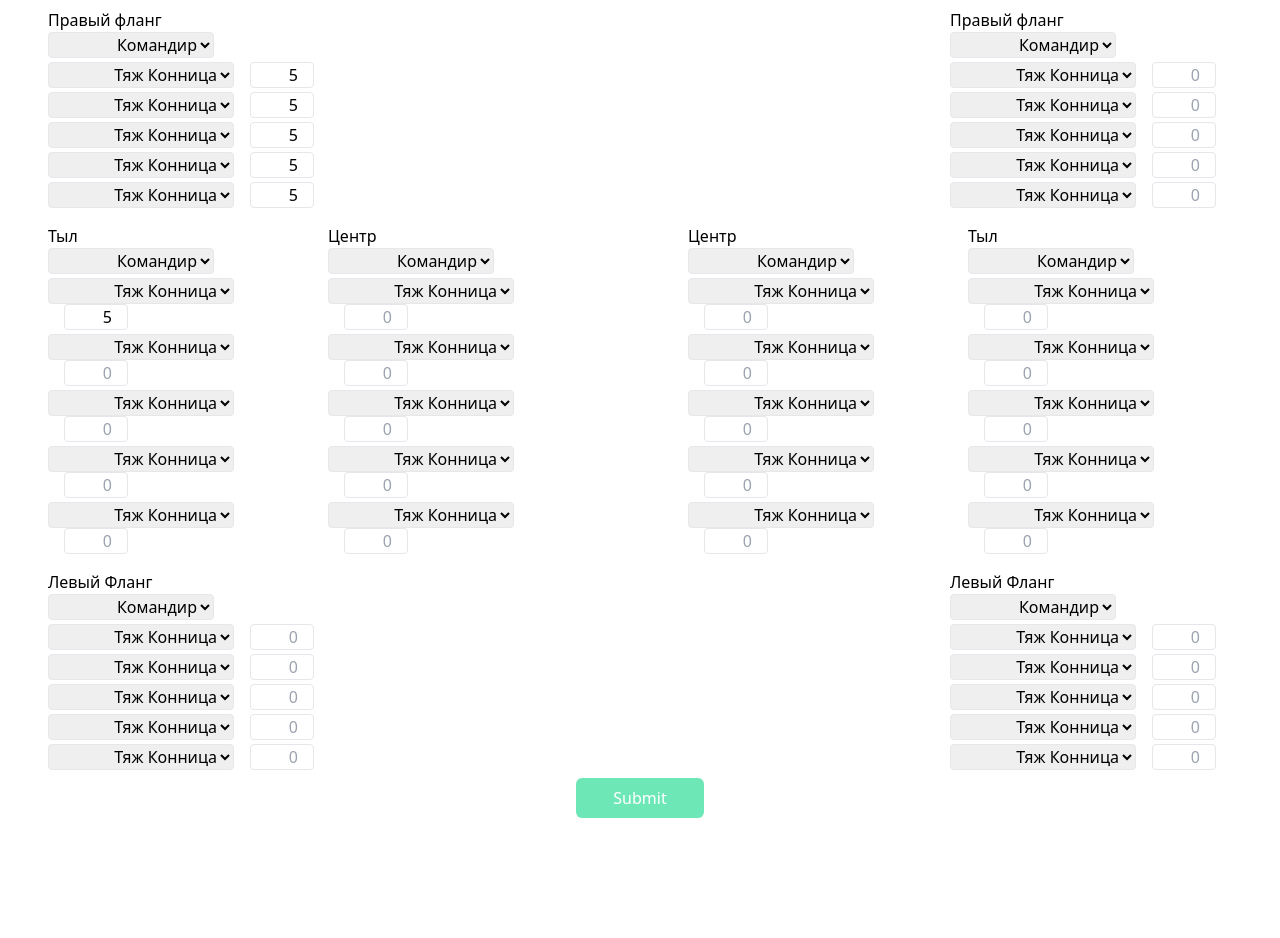
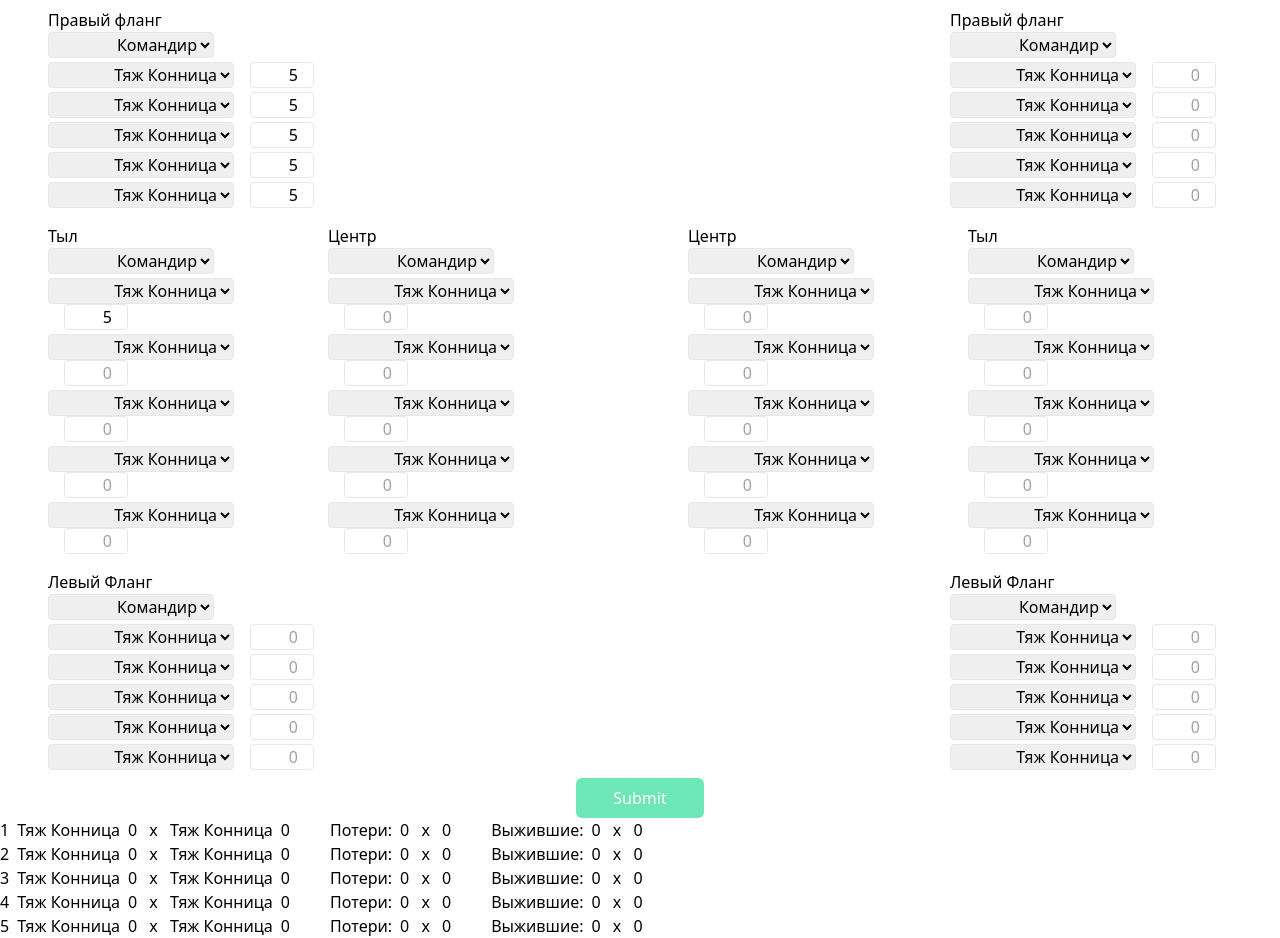
Before and after one commit to frisko-sposad/Next-VPI, a Next.js app: page /battle-calculator in a window 1280 px wide. Both pictures are taken after typing "5", "5", "5", "5", "5", "5" into the empty fields and a click on the input 640 px from the left and 798 px from the top of the page. Before the commit the page ends 818 px from the top, so only its background shows below. Built offline with nearby package versions, Linux system fonts and the light colour scheme.

Commit message:
added logs

```diff
--- /dev/null
+++ b/components/logs.tsx
@@ -0,0 +1,54 @@
+import React from 'react';
+import { memo } from 'react';
+
+function Logs({ logData }) {
+  console.log(logData);
+
+  const logs = logData?.map((round, index) => {
+    return (
+      <div key={`${round.round}-${index}`}>
+        <span className="pr-2">{round.round}</span>
+        <span className="pr-2">{round.name1}</span>
+        <span className="pr-2">{round.number1}</span>
+        <span className="pr-2"> x </span>
+        <span className="pr-2">{round.name2}</span>
+        <span className="pr-10">{round.number2}</span>
+        <span className="pr-2">Потери:</span>
+        <span className="pr-2">{round.losses1}</span>
+        <span className="pr-2"> x </span>
+        <span className="pr-10">{round.losses2}</span>
+        <span className="pr-2">Выжившие:</span>
+        <span className="pr-2">{round.alive1}</span>
+        <span className="pr-2"> x </span>
+        <span className="pr-2">{round.alive2}</span>
+      </div>
+    );
+  });
+
+  return <div>{logs} </div>;
+}
+
+// function Cell({ value }): JSX.Element {
+//   return <span className="px-1">{value}</span>;
+// }
+
+// function Player({ flank, name }) {
+//   const flankReport = flank.map((squad, index) => {
+//     return (
+//       <div key={`${index}-${squad.squadUnit.id}`}>
+//         <Cell value={squad.squadUnit.name} />
+//         <Cell value={squad.squadUnit.squadNumber} />
+//         <Cell value={squad.squadHero.heroName} />
+//       </div>
+//     );
+//   });
+
+//   return (
+//     <>
+//       <div>{name}</div>
+//       {flankReport}
+//     </>
+//   );
+// }
+
+export default memo(Logs);
--- a/function/battle.ts
+++ b/function/battle.ts
@@ -39,10 +39,8 @@ export interface ParseData {
   player2: Flank;
 }
 
-export function battle(unitData: ParseData): void {
-  const lossData = [];
-  const liveUnits1 = [];
-  const liveUnits2 = [];
+export function battle(unitData: ParseData, setLogData): void {
+  const logData = [];
   const roundNumber = 10;
   const flankRows = {
     rightFlank1: 0,
@@ -76,8 +74,7 @@ export function battle(unitData: ParseData): void {
         currentUnitsCenter1,
         currentUnitsCenter2,
       );
-
-      lossData.push({
+      logData.push({
         round,
         name1: squadUnit1.name,
         name2: squadUnit2.name,
@@ -88,6 +85,7 @@ export function battle(unitData: ParseData): void {
         alive1: (currentUnitsCenter1 ? currentUnitsCenter1 : squadUnit1.squadNumber) - lossesPlayer1,
         alive2: (currentUnitsCenter2 ? currentUnitsCenter2 : squadUnit2.squadNumber) - lossesPlayer2,
       });
+
       currentUnitsCenter1 = aliveUnits1;
       currentUnitsCenter2 = aliveUnits2;
 
@@ -99,13 +97,6 @@ export function battle(unitData: ParseData): void {
         center1[flankRows.centerFlank1].squadUnit.morality,
         center2[flankRows.centerFlank2].squadUnit.morality,
       );
-      // console.log(moral1, moral2);
-      // const moral1 =
-      //   currentUnitsCenter1 <=
-      //   (squadUnit1.squadNumber * (100 - center1[flankRows.centerFlank1].squadUnit.morality)) / 100;
-      // const moral2 =
-      //   currentUnitsCenter2 <=
-      //   (squadUnit2.squadNumber * (100 - center2[flankRows.centerFlank1].squadUnit.morality)) / 100;
 
       // Проверка морали, если не проходит то берём следующий ряд, если проходит то подставляем выживших юнитов
       if (moral1) {
@@ -123,5 +114,6 @@ export function battle(unitData: ParseData): void {
       }
     }
   }
-  console.log(lossData);
+  console.log(logData);
+  setLogData(logData);
 }
--- a/function/fight.ts
+++ b/function/fight.ts
@@ -26,8 +26,8 @@ function getAttackBonus(unit1: squadUnit, unit2: squadUnit, hero1: Hero, hero2:
 
 function getFightSize(unit1: squadUnit, unit2: squadUnit): number {
   let fightSize = 0;
-  unit1.squadNumber <= 0 && console.log('Units p1 not found', unit1.squadNumber);
-  unit2.squadNumber <= 0 && console.log('Units p2 not found', unit2.squadNumber);
+  // unit1.squadNumber <= 0 && console.log('Units p1 not found', unit1.squadNumber);
+  // unit2.squadNumber <= 0 && console.log('Units p2 not found', unit2.squadNumber);
 
   if (unit1.squadNumber * unit1.size <= unit2.squadNumber * unit2.size) {
     fightSize = unit1.squadNumber * unit1.size;
@@ -52,7 +52,6 @@ function getLosses(
     Math.floor((((attack2 * fightSize) / unit1.size + distanceAttackBonus2) / unit1.health) * 100) / 100;
   const lossesPlayer2 =
     Math.floor((((attack1 * fightSize) / unit1.size + distanceAttackBonus1) / unit2.health) * 100) / 100;
-  console.log({ lossesPlayer1, lossesPlayer2 });
 
   return { lossesPlayer1, lossesPlayer2 };
 }
--- a/function/get-parse-data.ts
+++ b/function/get-parse-data.ts
@@ -1,10 +1,7 @@
-import { UnitData } from "../public/database/units-data";
+import { UnitData } from '../public/database/units-data';
 
-export function getParseData(data: UnitData
-) {
-
+export function getParseData(data: UnitData) {
   // console.log(data);
-
 
   let newData = {};
 
@@ -15,7 +12,7 @@ export function getParseData(data: UnitData
       for (let squad in data[player][flank]) {
         let squadInfo = data[player][flank][squad];
 
-        const squadNumber = squadInfo.unitNumber;
+        const squadNumber = Number(squadInfo.unitNumber);
         const squadHero = JSON.parse(data[player][flank].hero);
         const squadUnit = squadInfo.unitData && JSON.parse(squadInfo.unitData);
 
--- a/pages/battle-calculator/index.tsx
+++ b/pages/battle-calculator/index.tsx
@@ -1,13 +1,14 @@
 import React, { useEffect, useState } from 'react';
 import { FormProvider, useForm } from 'react-hook-form';
 import PlayerArmy from '../../components/player-army';
+import Logs from '../../components/logs';
 import { battle, ParseData } from '../../function/battle';
 import { getParseData } from '../../function/get-parse-data';
 import { UnitData } from '../../public/database/units-data';
 
 const App = () => {
   const [unitsData, setUnitsData] = useState({} as ParseData);
-
+  const [logData, setLogData] = useState({});
   const methods = useForm();
   const {
     register,
@@ -21,7 +22,7 @@ const App = () => {
   };
 
   useEffect(() => {
-    Object.keys(unitsData).length !== 0 && battle(unitsData);
+    Object.keys(unitsData).length !== 0 && battle(unitsData, setLogData);
   }, [unitsData]);
 
   return (
@@ -41,6 +42,7 @@ const App = () => {
         </form>
       </FormProvider>
       {/* {Object.keys(unitsData).length !== 0 && <Report data={unitsData} />} */}
+      {Object.keys(logData).length !== 0 && <Logs logData={logData} />}
     </>
   );
 };
```
